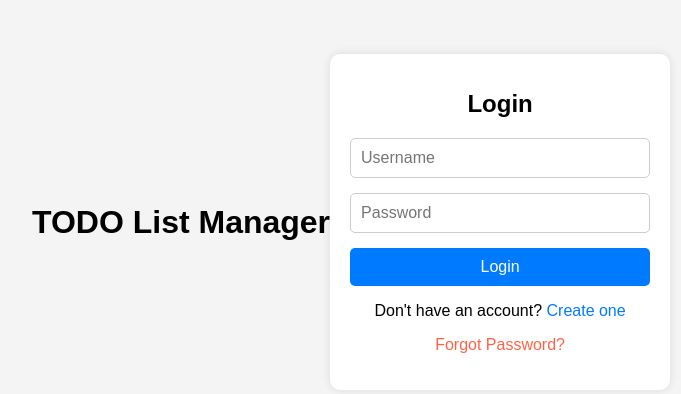
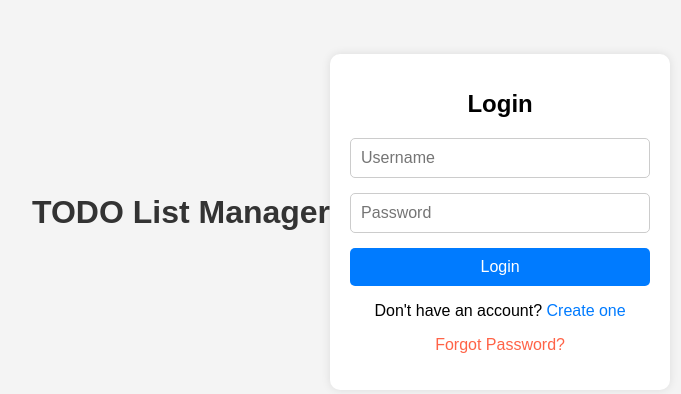
Before and after one commit to RO-HIT17/Flask_TODO_V3, a Flask app: page / in a window 1280 px wide. Shown: the part 178-572 px from the top of the page, without its empty margins (289-970 px from the left). Run offline with Flask 3, Linux system fonts and the light colour scheme.

Commit message:
added heading css

```diff
--- a/static/login.css
+++ b/static/login.css
@@ -6,6 +6,15 @@ body {
     align-items: center;
     height: 100vh;
     margin: 0;
+}
+
+header {
+    text-align: center;
+    margin-bottom: 20px;
+}
+
+header h1 {
+    color: #333;
 }
 
 .login-container {
```
